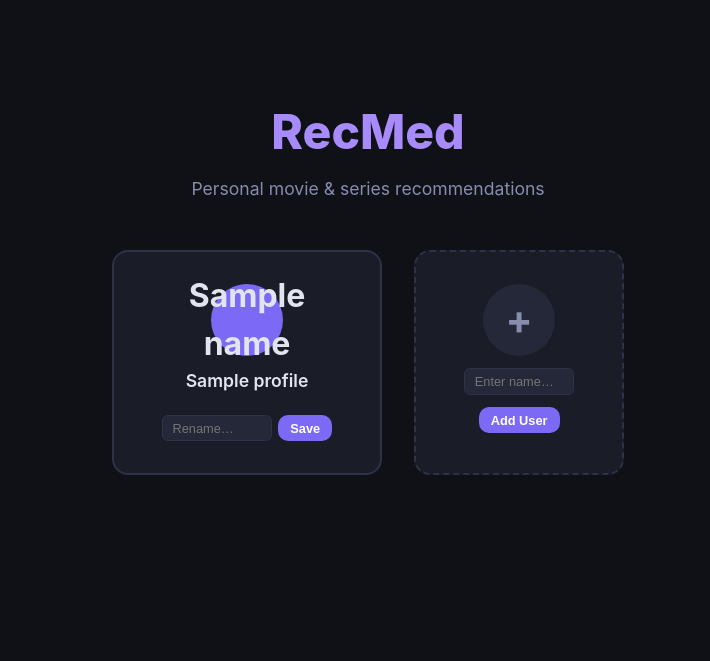
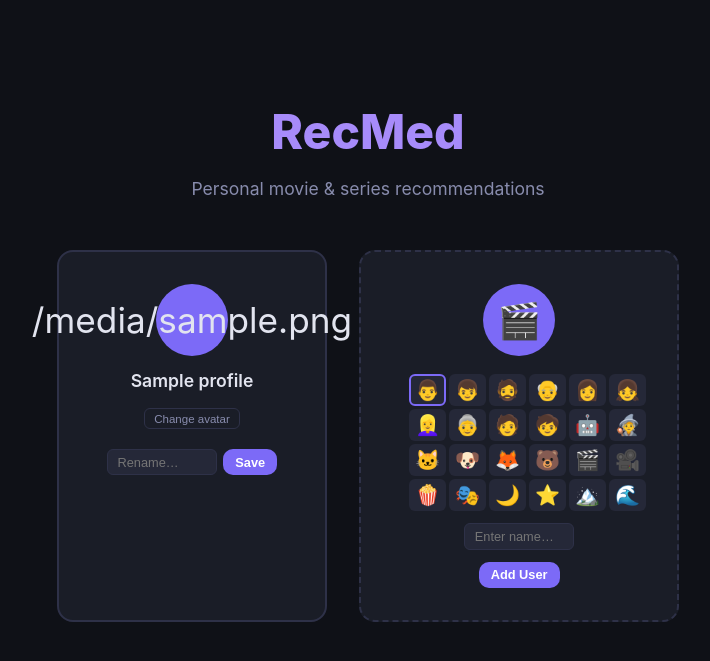
Before and after one commit to kerenshapiraettinger/recmed, a Flask app: page / in a window 1280 px wide. Shown: the part 55-716 px from the top of the page, without its empty margins (272-982 px from the left). Run offline with Flask 3, Linux system fonts and the light colour scheme; a database or web service that is not in the repository returns one stand-in record (values such as "Sample title"); some libraries are stand-ins or nearby versions.

Commit message:
Add emoji avatar selection for user profiles
- 24 emoji avatars: male, female, neutral, animals, movie objects, landscapes
- avatar column added to profiles table (auto-migrated on startup)
- Profile cards show chosen emoji avatar; click 'Change avatar' to reveal
  a 6-column emoji picker that saves instantly via fetch (no reload)
- Add User card shows the picker inline so avatar is chosen at creation
- Selected avatar appears in the nav bar next to the profile name

Co-Authored-By: Claude Sonnet 4.6 <noreply@anthropic.com>

```diff
--- a/app.py
+++ b/app.py
@@ -14,6 +14,21 @@ from ingestion.tmdb_client import search_tmdb, fetch_imdb_id
 from ingestion.omdb_client import fetch_plot
 from ingestion.refresh import run_refresh
 from translations import TRANSLATIONS
+
+AVATARS = [
+    # Male
+    '👨','👦','🧔','👴',
+    # Female
+    '👩','👧','👱‍♀️','👵',
+    # Neutral / fun
+    '🧑','🧒','🤖','🧙',
+    # Animals
+    '🐱','🐶','🦊','🐻',
+    # Movie / objects
+    '🎬','🎥','🍿','🎭',
+    # Nature / landscape
+    '🌙','⭐','🏔️','🌊',
+]
 
 app = Flask(__name__)
 app.secret_key = config.SECRET_KEY
@@ -44,8 +59,8 @@ def current_profile():
     pid = session.get("profile_id")
     if not pid:
         return None
-    row = query("SELECT id, name FROM profiles WHERE id = ?", (pid,), one=True)
-    return {"id": row["id"], "name": row["name"]} if row else None
+    row = query("SELECT id, name, avatar FROM profiles WHERE id = ?", (pid,), one=True)
+    return {"id": row["id"], "name": row["name"], "avatar": row["avatar"] or '🎬'} if row else None
 
 def require_profile():
     p = current_profile()
@@ -57,13 +72,14 @@ def require_profile():
 # ── routes ────────────────────────────────────────────────────────────────────
 
 def get_all_profiles():
-    rows = query("SELECT id, name FROM profiles ORDER BY id")
-    return {row["id"]: row["name"] for row in rows}
+    rows = query("SELECT id, name, avatar FROM profiles ORDER BY id")
+    return {row["id"]: {"name": row["name"], "avatar": row["avatar"] or '🎬'} for row in rows}
 
 @app.route("/")
 def index():
     profile = current_profile()
-    return render_template("index.html", profiles=get_all_profiles(), profile=profile)
+    return render_template("index.html", profiles=get_all_profiles(),
+                           profile=profile, avatars=AVATARS)
 
 @app.route("/set_lang/<lang>")
 def set_lang(lang):
@@ -92,12 +108,27 @@ def set_profile(pid):
 
 @app.route("/profile/add", methods=["POST"])
 def add_profile():
-    name = request.form.get("name", "").strip() or "New User"
-    row = query("SELECT MAX(id) AS m FROM profiles", one=True)
+    name   = request.form.get("name", "").strip() or "New User"
+    avatar = request.form.get("avatar", "🎬").strip()
+    if avatar not in AVATARS:
+        avatar = "🎬"
+    row    = query("SELECT MAX(id) AS m FROM profiles", one=True)
     new_id = (row["m"] or 0) + 1
-    execute("INSERT INTO profiles (id, name) VALUES (?, ?)", (new_id, name))
+    execute("INSERT INTO profiles (id, name, avatar) VALUES (?, ?, ?)", (new_id, name, avatar))
     session["profile_id"] = new_id
     return redirect(url_for("recommendations"))
+
+
+@app.route("/profile/<int:pid>/avatar", methods=["POST"])
+def update_avatar(pid):
+    if not query("SELECT id FROM profiles WHERE id = ?", (pid,), one=True):
+        abort(404)
+    data   = request.get_json()
+    avatar = (data or {}).get("avatar", "").strip()
+    if avatar not in AVATARS:
+        return jsonify({"error": "invalid avatar"}), 400
+    execute("UPDATE profiles SET avatar = ? WHERE id = ?", (avatar, pid))
+    return jsonify({"ok": True})
 
 
 @app.route("/recommendations")
--- a/db/database.py
+++ b/db/database.py
@@ -57,6 +57,12 @@ def init_db():
                     conn.commit()
                 except Exception:
                     conn.rollback()
+            # Add avatar column if missing
+            try:
+                cur.execute("ALTER TABLE profiles ADD COLUMN IF NOT EXISTS avatar TEXT DEFAULT '🎬'")
+                conn.commit()
+            except Exception:
+                conn.rollback()
             for pid, name in config.PROFILES.items():
                 cur.execute("UPDATE profiles SET name = %s WHERE id = %s", (name, pid))
             conn.commit()
@@ -71,6 +77,11 @@ def init_db():
                 conn.commit()
             except Exception:
                 pass
+        try:
+            conn.execute("ALTER TABLE profiles ADD COLUMN avatar TEXT DEFAULT '🎬'")
+            conn.commit()
+        except Exception:
+            pass
         for pid, name in config.PROFILES.items():
             conn.execute("UPDATE profiles SET name = ? WHERE id = ?", (pid, name))
         conn.commit()
--- a/static/style.css
+++ b/static/style.css
@@ -117,8 +117,45 @@ a { color: inherit; text-decoration: none; }
   border-radius: 50%;
   background: var(--accent);
   display: flex; align-items: center; justify-content: center;
-  font-size: 2rem; font-weight: 700;
+  font-size: 2.2rem;
 }
+
+/* ── Avatar picker ────────────────────────────────────────────────────────── */
+.avatar-toggle-btn {
+  background: transparent;
+  border: 1px solid var(--border);
+  border-radius: 6px;
+  color: var(--muted);
+  font-size: .72rem;
+  padding: .2rem .55rem;
+  cursor: pointer;
+  transition: color .15s, border-color .15s;
+  margin-top: .1rem;
+}
+.avatar-toggle-btn:hover { color: var(--text); border-color: var(--accent); }
+
+.avatar-picker {
+  display: none;
+  grid-template-columns: repeat(6, 1fr);
+  gap: 3px;
+  max-width: 220px;
+  margin-top: .35rem;
+}
+.avatar-picker.open { display: grid; }
+.avatar-picker-inline { display: grid; }
+
+.avatar-option {
+  background: var(--surface2);
+  border: 2px solid transparent;
+  border-radius: 6px;
+  font-size: 1.25rem;
+  line-height: 1;
+  padding: 4px;
+  cursor: pointer;
+  transition: border-color .1s, transform .1s;
+}
+.avatar-option:hover  { border-color: var(--accent2); transform: scale(1.15); }
+.avatar-option.selected { border-color: var(--accent); }
 .profile-name { font-size: 1.1rem; font-weight: 600; }
 
 .profile-card-link { display: flex; flex-direction: column; align-items: center; gap: .75rem; }
--- a/templates/base.html
+++ b/templates/base.html
@@ -11,7 +11,7 @@
     <a class="nav-brand" href="/">RecMed</a>
     <div class="nav-links">
       {% if profile %}
-        <span class="nav-profile">{{ profile.name }}</span>
+        <span class="nav-profile">{{ profile.avatar }} {{ profile.name }}</span>
         <a href="{{ url_for('recommendations') }}">{{ t.nav_recs }}</a>
         <a href="{{ url_for('browse') }}">{{ t.nav_browse }}</a>
         <a href="{{ url_for('watched') }}">{{ t.nav_watched }}</a>
--- a/templates/index.html
+++ b/templates/index.html
@@ -6,12 +6,25 @@
   <p class="tagline">{{ t.index_tagline }}</p>
 
   <div class="profile-cards">
-    {% for pid, name in profiles.items() %}
+    {% for pid, pdata in profiles.items() %}
     <div class="profile-card {% if profile and profile.id == pid %}active{% endif %}">
+
       <a href="{{ url_for('set_profile', pid=pid) }}" class="profile-card-link">
-        <div class="profile-avatar">{{ name[0] }}</div>
-        <div class="profile-name">{{ name }}</div>
+        <div class="profile-avatar">{{ pdata.avatar }}</div>
+        <div class="profile-name">{{ pdata.name }}</div>
       </a>
+
+      <button class="avatar-toggle-btn"
+              onclick="togglePicker('picker-{{ pid }}')">{{ t.change_avatar }}</button>
+
+      <div class="avatar-picker" id="picker-{{ pid }}">
+        {% for em in avatars %}
+        <button type="button"
+                class="avatar-option {% if em == pdata.avatar %}selected{% endif %}"
+                onclick="pickAvatar({{ pid }}, '{{ em }}', this)">{{ em }}</button>
+        {% endfor %}
+      </div>
+
       <form class="rename-form" method="post"
             action="{{ url_for('rename_profile', pid=pid) }}">
         <input class="rename-input" type="text" name="name"
@@ -24,7 +37,15 @@
     {# Add User card #}
     <div class="profile-card add-user-card">
       <form method="post" action="{{ url_for('add_profile') }}" class="add-user-form">
-        <div class="profile-avatar add-user-avatar">+</div>
+        <div class="profile-avatar" id="add-avatar-preview">🎬</div>
+        <div class="avatar-picker avatar-picker-inline">
+          {% for em in avatars %}
+          <button type="button"
+                  class="avatar-option {% if loop.first %}selected{% endif %}"
+                  onclick="pickNewAvatar('{{ em }}', this)">{{ em }}</button>
+          {% endfor %}
+        </div>
+        <input type="hidden" name="avatar" id="add-avatar-input" value="🎬">
         <input class="rename-input" type="text" name="name"
                placeholder="{{ t.add_user_placeholder }}" maxlength="30" required>
         <button class="btn btn-sm" type="submit">{{ t.add_user }}</button>
@@ -34,3 +55,36 @@
   </div>
 </div>
 {% endblock %}
+
+{% block scripts %}
+<script>
+function togglePicker(id) {
+  document.getElementById(id).classList.toggle('open');
+}
+
+function pickAvatar(pid, emoji, btn) {
+  btn.closest('.avatar-picker').querySelectorAll('.avatar-option')
+     .forEach(b => b.classList.remove('selected'));
+  btn.classList.add('selected');
+
+  const card = btn.closest('.profile-card');
+  card.querySelector('.profile-avatar').textContent = emoji;
+  card.querySelector('.profile-avatar').style.fontSize = '2.2rem';
+  btn.closest('.avatar-picker').classList.remove('open');
+
+  fetch(`/profile/${pid}/avatar`, {
+    method: 'POST',
+    headers: {'Content-Type': 'application/json'},
+    body: JSON.stringify({avatar: emoji})
+  });
+}
+
+function pickNewAvatar(emoji, btn) {
+  btn.closest('.avatar-picker').querySelectorAll('.avatar-option')
+     .forEach(b => b.classList.remove('selected'));
+  btn.classList.add('selected');
+  document.getElementById('add-avatar-preview').textContent = emoji;
+  document.getElementById('add-avatar-input').value = emoji;
+}
+</script>
+{% endblock %}
--- a/translations.py
+++ b/translations.py
@@ -43,6 +43,7 @@ EN = {
 
     'add_user': 'Add User',
     'add_user_placeholder': 'Enter name…',
+    'change_avatar': 'Change avatar',
 
     'badge_movie': 'movie',
     'badge_series': 'series',
@@ -94,6 +95,7 @@ HE = {
 
     'add_user': 'הוסף משתמש',
     'add_user_placeholder': 'הכנס שם…',
+    'change_avatar': 'שנה אווטאר',
 
     'badge_movie': 'סרט',
     'badge_series': 'סדרה',
```
